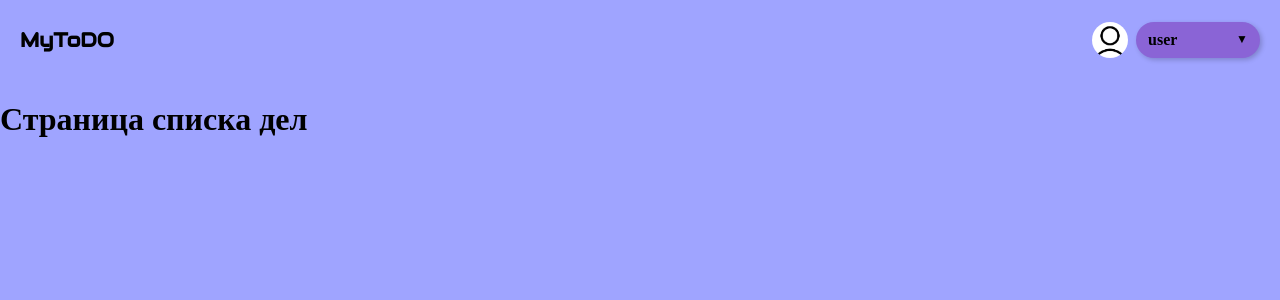
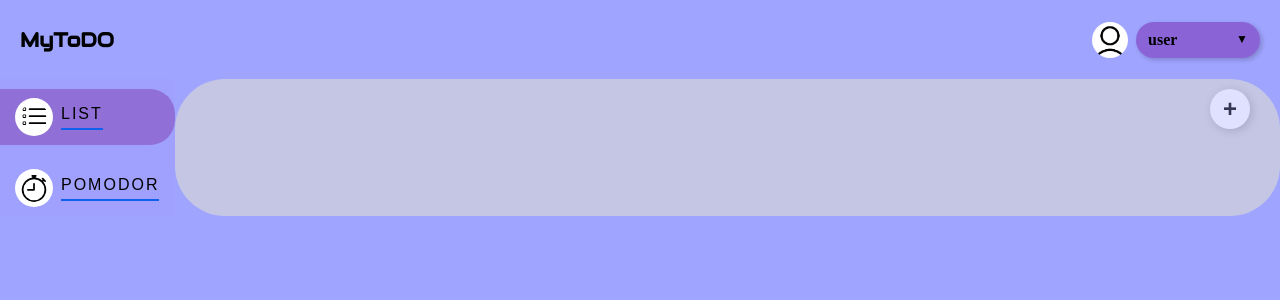
Before and after one commit to damir5-flash/to-do-front, a React (Vite) app in the folder toDo/: page /todo in a window 1280 px wide. Shown: the top 300 px of the page. Built offline with nearby package versions, Linux system fonts and the light colour scheme.

Commit message:
add pomodor page,add task modal

```diff
--- /dev/null
+++ b/toDo/src/components/Menu.css
@@ -0,0 +1,54 @@
+.menuBlock {
+    background-color: #A0A0FF;
+    padding: 0;
+    width: 200px; /* Оставили уменьшенную ширину */
+    display: flex;
+    flex-direction: column;
+    gap: 5px; /* Сделали компактнее */
+}
+
+.toDoBlock, .pomodorBlock {
+    display: flex;
+    align-items: center;
+    gap: 8px;
+    padding: 8px 15px;
+    border-radius: 0 25px 25px 0;
+    font-size: 16px;
+    font-weight: bold;
+    color: black;
+    height: 40px;
+    text-decoration: none;
+    transition: background-color 0.3s ease-in-out;
+}
+
+/* По умолчанию */
+.toDoBlock {
+    background-color: #9070D7; /* Фиолетовый */
+}
+
+.pomodorBlock {
+    background-color: transparent;
+}
+
+
+.pomodorBlock.active {
+    background-color: #9070D7;
+}
+
+/* Деактивация LIST при выборе POMODOR */
+.toDoBlock.inactive {
+    background-color: transparent !important;
+}
+
+.menuIcon {
+    width: 28px;
+    height: 28px;
+    border-radius: 50%;
+    background-color: white; /* Если нужна подложка */
+    padding: 5px;
+}
+
+.toDoText, .pomodorText {
+    font-size: 16px;
+    font-family: cursive, sans-serif;
+}
--- /dev/null
+++ b/toDo/src/components/Menu.jsx
@@ -0,0 +1,26 @@
+import './Menu.css'
+import { NavLink, useLocation } from "react-router-dom";
+
+export default function Menu(){
+    const location = useLocation();
+
+    return (
+        <div className="menuBlock">
+           <NavLink
+                to="/todo"
+                className={`toDoBlock ${location.pathname === "/todo/pomodor" ? "inactive" : "active"}`}>
+                <img src="list-task.svg" alt="List Icon" className="menuIcon" />
+                <h2 className="toDoText">LIST</h2>
+            </NavLink>
+
+            <NavLink
+                to="/todo/pomodor"
+                className={`pomodorBlock ${location.pathname === "/todo/pomodor" ? "active" : ""}`}>
+                <img src="stopwatch.svg" alt="Pomodoro Icon" className="menuIcon" />
+                <h2 className="pomodorText">POMODOR</h2>
+            </NavLink>
+
+
+        </div>
+    );
+};
--- /dev/null
+++ b/toDo/src/components/Modal/AddTask.css
@@ -0,0 +1,80 @@
+.modal {
+    position: fixed;
+    top: 0;
+    left: 0;
+    width: 100%;
+    height: 100%;
+    background: rgba(0, 0, 0, 0.5);
+    display: flex;
+    justify-content: center;
+    align-items: center;
+    z-index: 1000;
+  }
+
+  .modal_content {
+    background: #674b97;
+    padding: 20px;
+    border-radius: 20px;
+    width: 500px;
+    height: 250px;
+    display: flex;
+    flex-direction: column;
+    gap: 15px;
+    position: relative;
+  }
+
+  .titleInput {
+    font-size: 18px;
+    font-weight: bold;
+    text-transform: uppercase;
+    border: none;
+    outline: none;
+    background: transparent;
+    color: black;
+    width: 100%;
+    padding-bottom: 5px;
+    border-bottom: 2px solid black;
+  }
+
+  .descriptionInput {
+    width: 90%;
+    height: 100px;
+    border-radius: 15px;
+    padding: 10px;
+    border: none;
+    outline: none;
+    font-size: 16px;
+    background: white;
+    color: #666;
+    font-weight: bold;
+  }
+
+  .bottomRow {
+    display: flex;
+    justify-content: space-between;
+    align-items: center;
+  }
+
+  .dateInput {
+    border: none;
+    padding: 5px 10px;
+    border-radius: 15px;
+    font-size: 14px;
+    font-weight: bold;
+    background: white;
+  }
+
+  .addButton {
+    background: #b4a6ff;
+    border: none;
+    padding: 10px 20px;
+    font-size: 16px;
+    font-weight: bold;
+    border-radius: 20px;
+    color: white;
+    cursor: pointer;
+  }
+
+  .addButton:hover {
+    background: #9b90e9;
+  }
--- /dev/null
+++ b/toDo/src/components/Modal/AddTask.jsx
@@ -0,0 +1,18 @@
+import './AddTask.css';
+
+export default function AddTask({ active, setActive }) {
+  if (!active) return null; // Если модалка не активна — не рендерим
+
+  return (
+    <div className="modal" onClick={() => setActive(false)}>
+      <div className="modal_content" onClick={(e) => e.stopPropagation()}>
+        <input type="text" className="titleInput" placeholder="TITLE" />
+        <textarea className="descriptionInput" placeholder="DESCRIBE"></textarea>
+        <div className="bottomRow">
+          <input type="date" className="dateInput" />
+          <button className="addButton">ADD</button>
+        </div>
+      </div>
+    </div>
+  );
+}
--- /dev/null
+++ b/toDo/src/toDoPage/Pomodor.css
@@ -0,0 +1,57 @@
+@import url("https://fonts.googleapis.com/css2?family=Press+Start+2P&display=swap");
+
+.pomodor-container {
+  display: flex;
+  flex-direction: column;
+  align-items: center;
+  justify-content: center;
+  height: 100vh;
+  background-color: #c2bee0;
+}
+
+.title {
+  font-family: "Press Start 2P", cursive;
+  font-size: 24px;
+  color: black;
+  text-align: center;
+}
+
+.timer {
+  display: flex;
+  justify-content: center;
+  align-items: center;
+  margin-top: 20px;
+}
+
+.clock {
+  width: 200px;
+  height: 200px;
+  background-color: white;
+  border: 10px solid black;
+  border-radius: 50%;
+  display: flex;
+  justify-content: center;
+  align-items: center;
+  font-size: 32px;
+  font-weight: bold;
+  font-family: "Press Start 2P", cursive;
+}
+
+.start-button {
+  margin-top: 20px;
+  padding: 10px 30px;
+  font-size: 18px;
+  font-weight: bold;
+  border: none;
+  border-radius: 20px;
+  background-color: #8c6cd3;
+  color: black;
+  cursor: pointer;
+  font-family: "Press Start 2P", cursive;
+  box-shadow: 2px 2px 5px rgba(0, 0, 0, 0.3);
+  transition: background-color 0.3s;
+}
+
+.start-button:hover {
+  background-color: #7a5cc0;
+}
--- a/toDo/src/toDoPage/Pomodor.jsx
+++ b/toDo/src/toDoPage/Pomodor.jsx
@@ -1,12 +1,44 @@
-import UserHeader from "../components/UserHeader";
+import { useState, useEffect } from "react";
+import "./Pomodor.css";
 
 export default function Pomodor() {
-  return (<>
+  const [time, setTime] = useState(25 * 60); // 25 минут
+  const [isRunning, setIsRunning] = useState(false);
 
-    <div>
-      <h1>Pomodor</h1>
+  useEffect(() => {
+    let timer;
+    if (isRunning) {
+      timer = setInterval(() => {
+        setTime((prevTime) => (prevTime > 0 ? prevTime - 1 : 0));
+      }, 1000);
+    }
+    return () => clearInterval(timer);
+  }, [isRunning]);
 
+  const toggleTimer = () => {
+    if (time === 0) {
+      setTime(25 * 60); // Сбросить таймер
+    }
+    setIsRunning(!isRunning);
+  };
+
+  const formatTime = (seconds) => {
+    const minutes = Math.floor(seconds / 60);
+    const secs = seconds % 60;
+    return `${String(minutes).padStart(2, "0")}:${String(secs).padStart(2, "0")}`;
+  };
+
+  return (
+    <div className="pomodor-container">
+      <h1 className="title">FOCUS TIME</h1>
+      <div className="timer">
+        <div className="clock">
+          <span className="time">{formatTime(time)}</span>
+        </div>
+      </div>
+      <button className="start-button" onClick={toggleTimer}>
+        {isRunning ? "STOP" : "START"}
+      </button>
     </div>
-  </>
   );
 }
--- a/toDo/src/toDoPage/ToDoPage.css
+++ b/toDo/src/toDoPage/ToDoPage.css
@@ -1,68 +1,27 @@
-:root {
-    font-family: system-ui, Avenir, Helvetica, Arial, sans-serif;
-    line-height: 1.5;
-    font-weight: 400;
+.toDoPageBlock {
+  position: relative; /* Родитель теперь является точкой отсчёта */
+  width: 100%;
+  height: 100%;
+}
 
-    color-scheme: light dark;
-    color: rgba(255, 255, 255, 0.87);
-    background-color: #242424;
+.addNewTaskButton {
+  position: absolute;
+  top: 10px;
+  right: 30px;
+  width: 40px;
+  height: 40px;
+  border-radius: 50%;
+  background-color: white;
+  font-family: 'Poppins', sans-serif;
+  font-size: 24px;
+  font-weight: 700;
+  color: black;
+  border: none;
+  cursor: pointer;
+  box-shadow: 2px 2px 10px rgba(0, 0, 0, 0.2);
+  transition: 0.3s;
+}
 
-    font-synthesis: none;
-    text-rendering: optimizeLegibility;
-    -webkit-font-smoothing: antialiased;
-    -moz-osx-font-smoothing: grayscale;
-  }
-
-  a {
-    font-weight: 500;
-    color: #646cff;
-    text-decoration: inherit;
-  }
-  a:hover {
-    color: #535bf2;
-  }
-
-  body {
-    margin: 0;
-    display: flex;
-    place-items: center;
-    min-width: 320px;
-    min-height: 100vh;
-  }
-
-  h1 {
-    font-size: 3.2em;
-    line-height: 1.1;
-  }
-
-  button {
-    border-radius: 8px;
-    border: 1px solid transparent;
-    padding: 0.6em 1.2em;
-    font-size: 1em;
-    font-weight: 500;
-    font-family: inherit;
-    background-color: #1a1a1a;
-    cursor: pointer;
-    transition: border-color 0.25s;
-  }
-  button:hover {
-    border-color: #646cff;
-  }
-  button:focus,
-  button:focus-visible {
-    outline: 4px auto -webkit-focus-ring-color;
-  }
-
-  @media (prefers-color-scheme: light) {
-    :root {
-      color: #213547;
-      background-color: #ffffff;
-    }
-    a:hover {
-      color: #747bff;
-    }
-    button {
-      background-color: #f9f9f9;
-    }
-  }
+.addNewTaskButton:hover {
+  background-color: #f0f0f0;
+}
--- a/toDo/src/toDoPage/ToDoPage.jsx
+++ b/toDo/src/toDoPage/ToDoPage.jsx
@@ -1,10 +1,14 @@
-
+import { useState } from "react";
+import './ToDoPage.css'
+import AddTask from '../components/Modal/AddTask';
 
 export default function ToDoPage() {
+  const [modalActive, setModalActive] = useState(false);
+
   return (
-    <div>
-      <h1>Страница списка дел</h1>
-
-    </div>
+    <>
+      <AddTask active={modalActive} setActive={setModalActive} />
+      <button className="addNewTaskButton" onClick={() => setModalActive(true)}>+</button>
+    </>
   );
 }
--- a/toDo/src/toDoPage/ToDoPageApp.css
+++ b/toDo/src/toDoPage/ToDoPageApp.css
@@ -1,36 +1,17 @@
+.toDoPageBlock {
+  display: flex;
+  padding: 0;
+  margin: 0;
+}
 
-  .logo {
-    height: 6em;
-    padding: 1.5em;
-    will-change: filter;
-    transition: filter 300ms;
-  }
-  .logo:hover {
-    filter: drop-shadow(0 0 2em #646cffaa);
-  }
-  .logo.react:hover {
-    filter: drop-shadow(0 0 2em #61dafbaa);
-  }
+.menuBlock {
+  width: 175px; /* Задай фиксированную ширину меню */
+}
 
-  @keyframes logo-spin {
-    from {
-      transform: rotate(0deg);
-    }
-    to {
-      transform: rotate(360deg);
-    }
-  }
-
-  @media (prefers-reduced-motion: no-preference) {
-    a:nth-of-type(2) .logo {
-      animation: logo-spin infinite 20s linear;
-    }
-  }
-
-  .card {
-    padding: 2em;
-  }
-
-  .read-the-docs {
-    color: #888;
-  }
+.contentBlock {
+  flex: 1;
+  background-color: #D7D7D7;
+  opacity: 0.67; /* 67% прозрачности */
+  padding: 20px;
+  border-radius: 50px;
+}
--- a/toDo/src/toDoPage/ToDoPageApp.jsx
+++ b/toDo/src/toDoPage/ToDoPageApp.jsx
@@ -2,14 +2,23 @@ import { Routes, Route } from 'react-router-dom';
 import ToDoPage from './ToDoPage';
 import Pomodor from './Pomodor';
 import UserHeader from '../components/UserHeader';
+import Menu from '../components/Menu';
+import './ToDoPageApp.css';
 
 function ToDoPageApp() {
   return (<>
     <UserHeader/>
-    <Routes>
-      <Route path="/" element={<ToDoPage />} />
-      <Route path="/pomodor" element={<Pomodor />} />
-    </Routes>
+    <div className='toDoPageBlock'>
+      <div className="menuBlock">
+        <Menu/>
+      </div>
+      <div className="contentBlock">
+        <Routes>
+          <Route path="/" element={<ToDoPage />} />
+          <Route path="/pomodor" element={<Pomodor />} />
+        </Routes>
+      </div>
+    </div>
   </>);
 }
 
```
Also changed, not shown: toDo/public/list-task.svg (added), toDo/public/stopwatch.svg (added).
